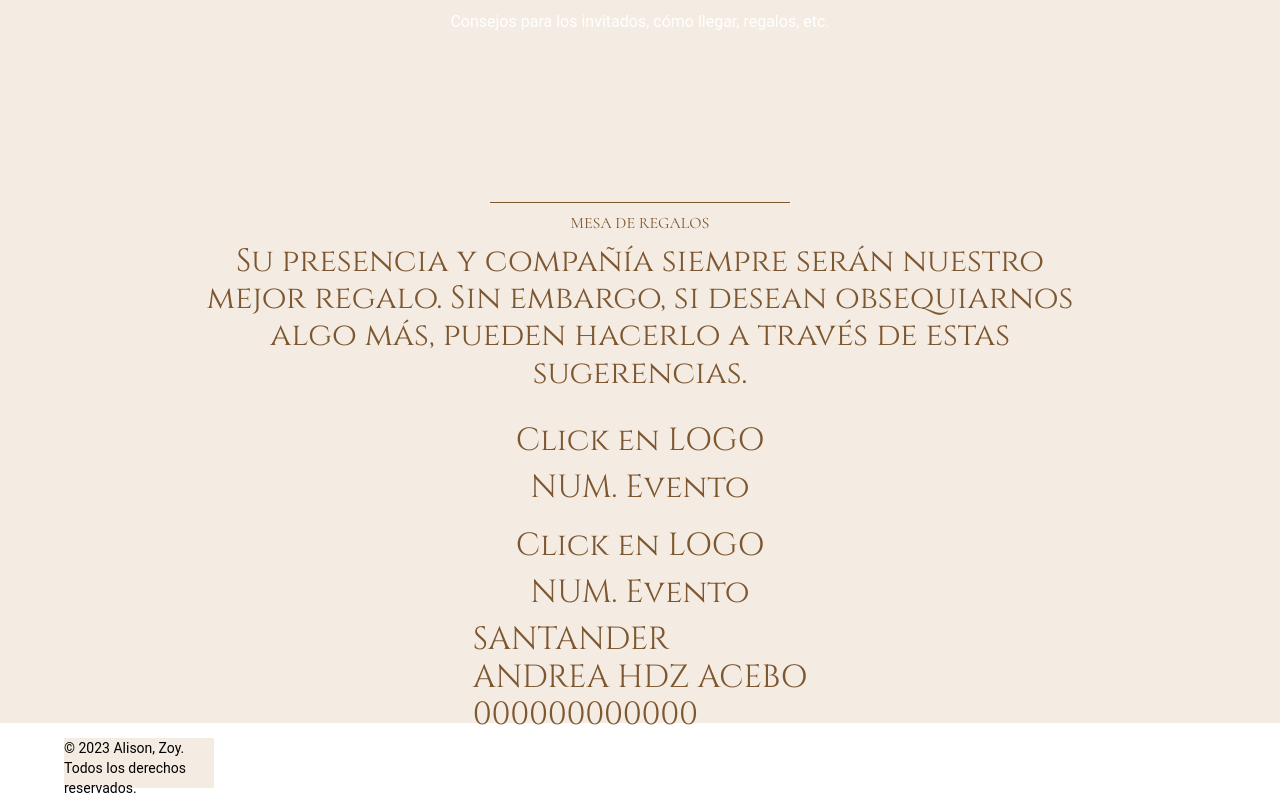
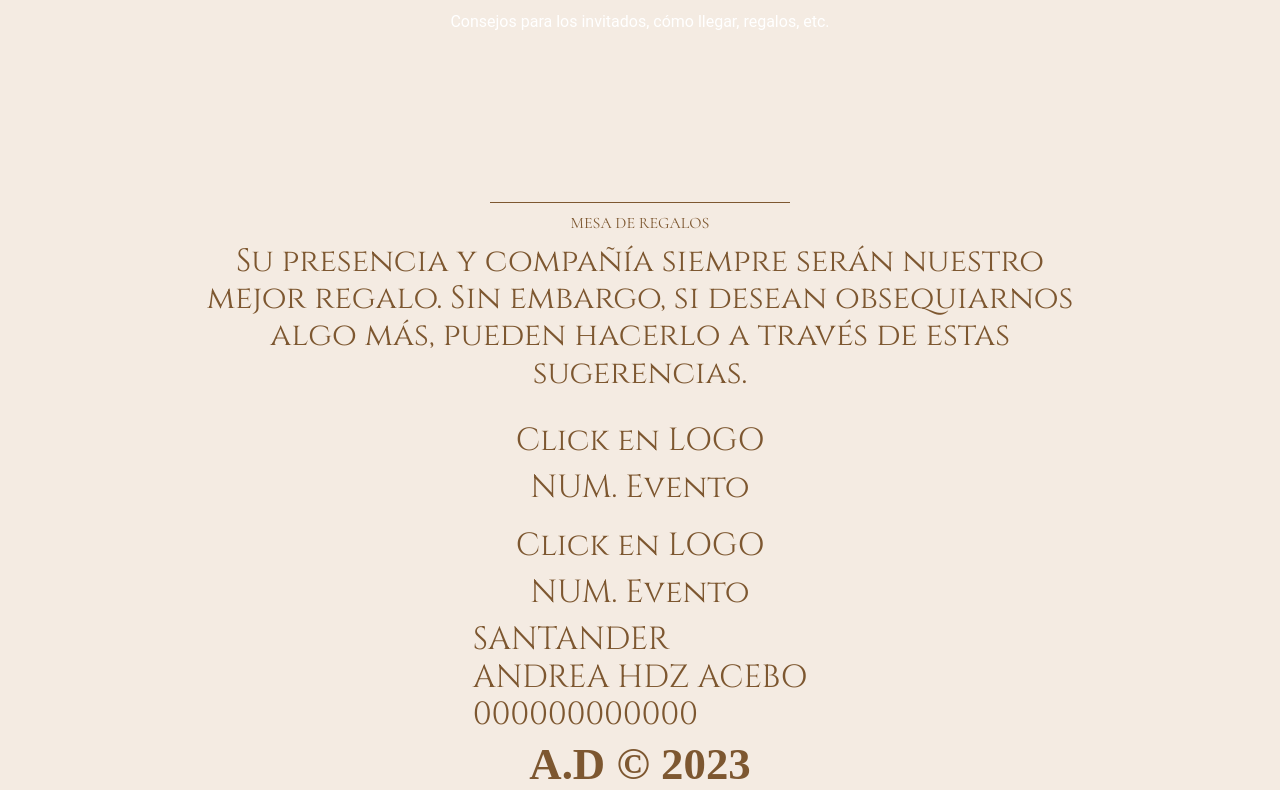
Before and after one commit to Duotech-Design/invitaciones, a React (Create React App) app: page /inicio in a window 1280 px wide. Shown: the part 4317-5115 px from the top of the page. Built offline with nearby package versions, Linux system fonts and the light colour scheme; a web font is replaced by a local one.

Commit message:
faltan detalles de estilado

```diff
--- a/src/components/Footer/Footer.js
+++ b/src/components/Footer/Footer.js
@@ -3,28 +3,37 @@ import { Container, Typography, Box } from "@mui/material";
 
 const Footer = () => {
   return (
-    <Container>
+    <Container
+      sx={{
+        backgroundColor: "#F4EBE2",
+        display: "flex",
+        justifyContent: "center",
+      }}
+    >
       <Box
         style={{
-          width: "150px",
-          height: "50px",
+          width: "100%",
+          display: "flex",
+          justifyContent: "center",
+          flexDirection:"column",
+
           //padding: '10px',
 
           backgroundColor: "#F4EBE2",
         }}
       >
         <Typography
-          variant="body2"
+          variant="h12"
           sx={{
-            width: "150px",
-            height: "50px",
+            width: "100%",
+            textAlign:"center",
+
             //padding: '10px',
 
             backgroundColor: "#F4EBE2",
           }}
         >
-          © {new Date().getFullYear()} Alison, Zoy. Todos los derechos
-          reservados.
+          A.D © {new Date().getFullYear()}
         </Typography>
       </Box>
     </Container>
--- a/src/pages/inicio.js
+++ b/src/pages/inicio.js
@@ -28,8 +28,9 @@ const InicioPages = () => {
         <Confirmacion/>
         <Sugerencias/>
         <MesaDeRegalos/>
+        <Footer/>
       </Box>
-      <Footer/>
+
     </>
   );
 }
```
